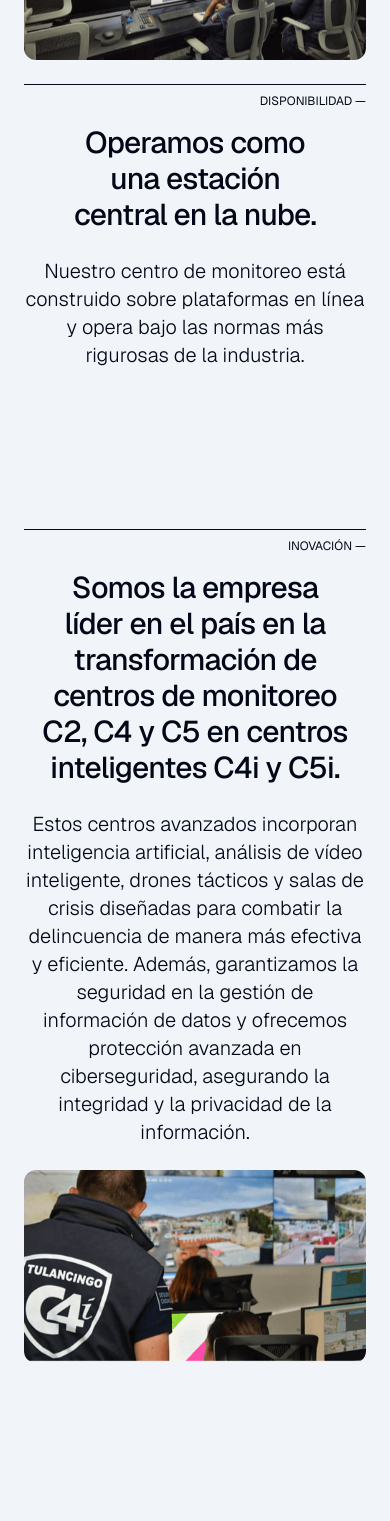
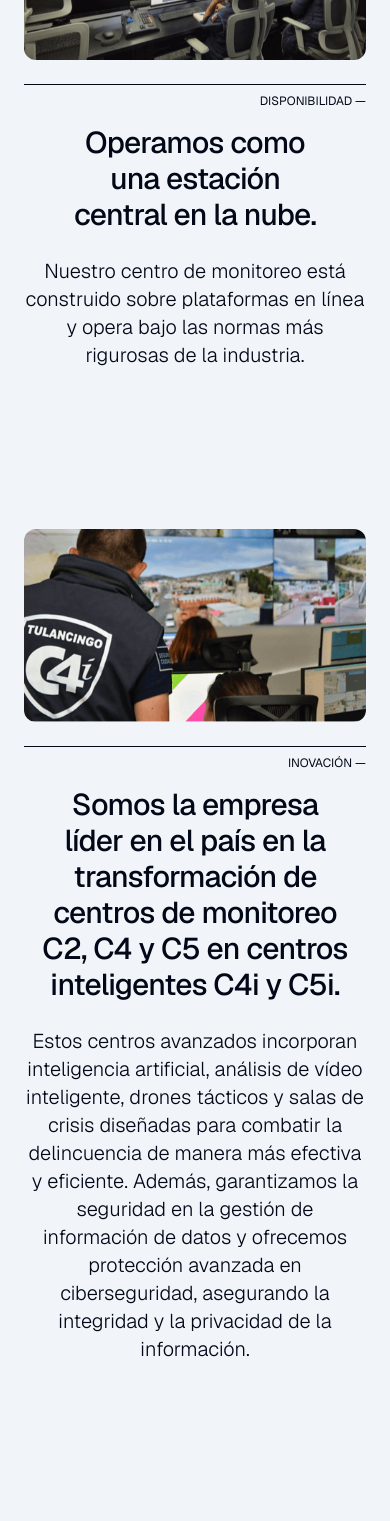
Before and after one commit to eSerranoRosete/4rs-website, a Next.js app: page / in a window 390 px wide. Shown: the part 8036-9557 px from the top of the page. Built offline with nearby package versions, Linux system fonts and the light colour scheme.

Commit message:
Refactor ShiftingCard component to optimize image rendering

```diff
--- a/src/components/app/ShiftingCard.tsx
+++ b/src/components/app/ShiftingCard.tsx
@@ -24,15 +24,17 @@ export const ShiftingCard = ({
   return (
     <div className="w-full md:sticky top-0 py-20 flex flex-col gap-6 bg-muted">
       <div className="grid md:grid-cols-5 gap-6">
-        {!inverted && (
-          <div className="col-span-5 md:col-span-2 aspect-video md:aspect-square relative overflow-hidden rounded-xl">
+        <div
+          className={`col-span-5 md:col-span-2 aspect-video md:aspect-square relative overflow-hidden rounded-xl ${
+            inverted ? "md:order-last" : ""
+          }`}
+        >
           <ParallaxImg
             src={imgUrl}
             alt="Shifting card image"
             className="object-cover object-center absolute top-0 left-0 w-full h-full"
           />
         </div>
-        )}
         <div className="col-span-5 md:col-span-3 border-t border-foreground flex flex-col gap-6 justify-between relative">
           <span className="absolute top-2 right-0 uppercase text-xs z-10">
             {hint} —
@@ -48,15 +50,6 @@ export const ShiftingCard = ({
 
           <BottomIcon className="hidden md:inline-block w-10 h-16 z-16 text-brand" />
         </div>
-        {inverted && (
-          <div className="col-span-5 md:col-span-2 aspect-video md:aspect-square relative overflow-hidden rounded-xl">
-            <ParallaxImg
-              src={imgUrl}
-              alt="Shifting card image"
-              className="object-cover object-center absolute top-0 left-0 w-full h-full"
-            />
-          </div>
-        )}
       </div>
     </div>
   );
```
Lines whose indentation alone changed are shown as unchanged.
